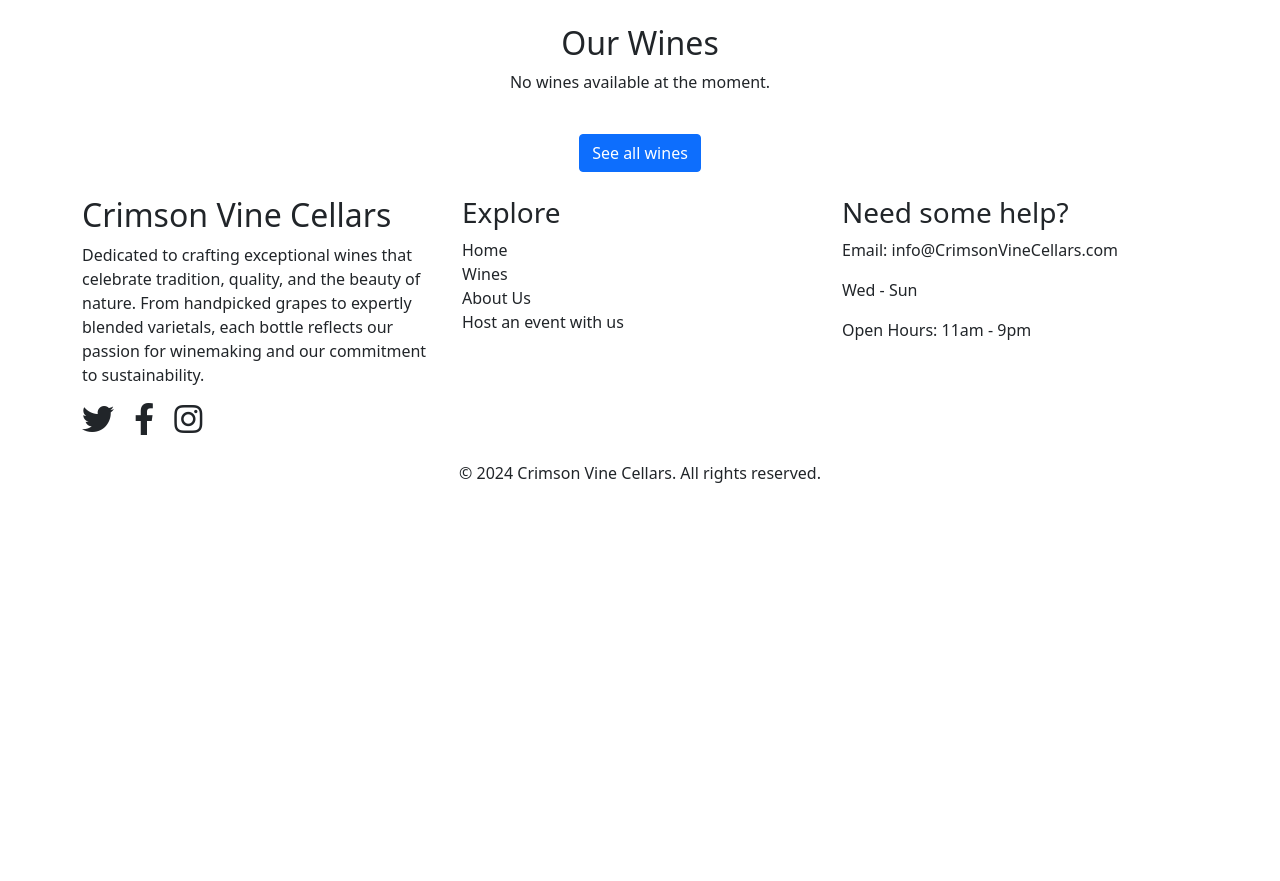
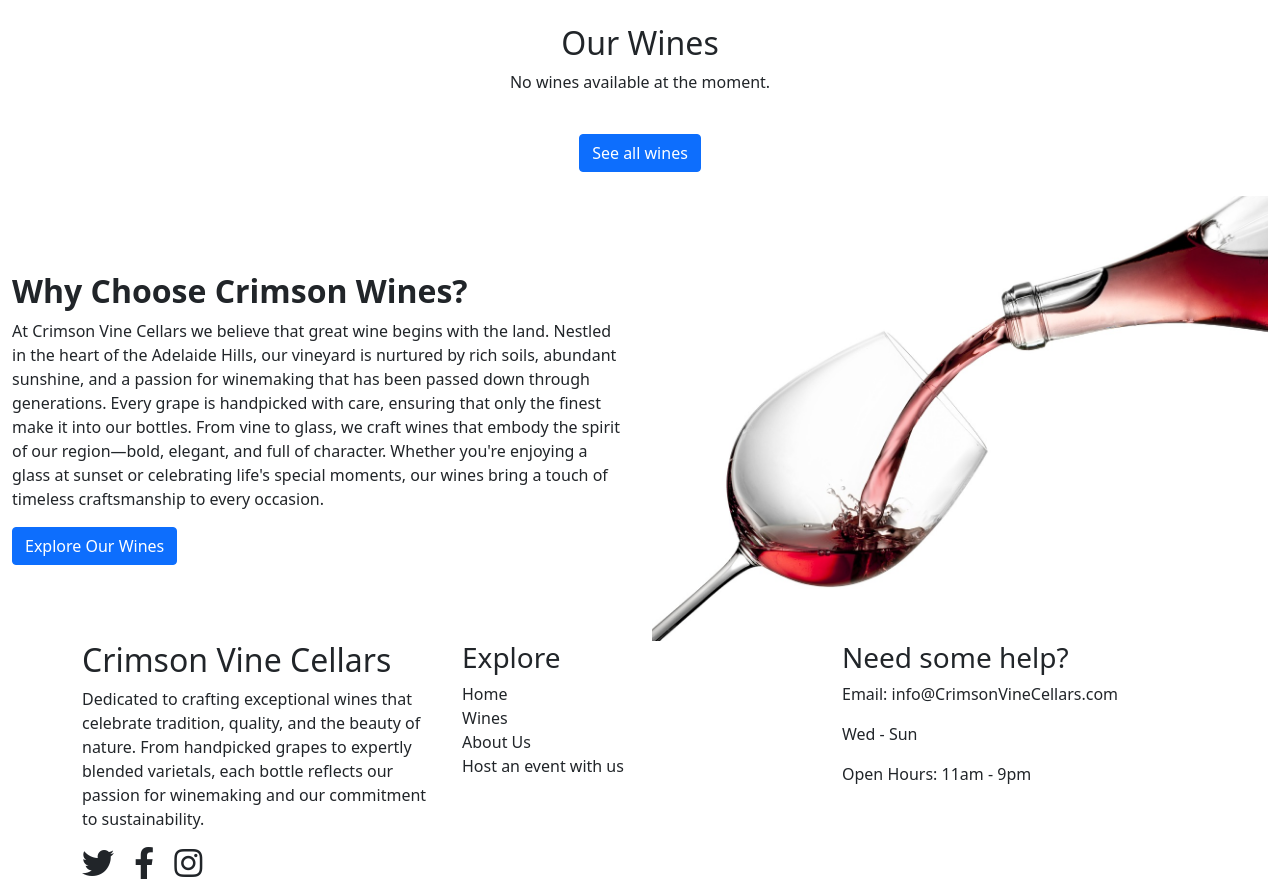
Before and after one commit to jordie-13/Crimson_Vine_Cellars, a Django app: page / in a window 1280 px wide. Shown: the part 56-937 px from the top of the page. Before the commit the page ends 539 px from the top, so only its background shows below. Run offline with Django 5.2, Linux system fonts and the light colour scheme; some libraries are stand-ins or nearby versions.

Commit message:
Add text and image section to index template

```diff
--- a/home/templates/home/index.html
+++ b/home/templates/home/index.html
@@ -74,4 +74,32 @@
         </div>
     </div>
 
+    <!-- Why choose us section  -->
+    <div class="container-fluid wine-banner">
+        <div class="row align-items-center flex-column flex-md-row">
+            <!-- Text Section -->
+            <div class="col-md-6 text-center text-md-start">
+                <div class="banner-text-box wine-text">
+                    <h2><strong>Why Choose Crimson Wines?</strong></h2>
+                    <p>At Crimson Vine Cellars we believe that great wine begins with the land.
+                        Nestled in the heart of the Adelaide Hills, our vineyard is nurtured by rich soils, abundant sunshine,
+                        and a passion for winemaking that has been passed down through generations.
+                        Every grape is handpicked with care, ensuring that only the finest make it into our bottles.
+                        From vine to glass, we craft wines that embody the spirit of our region—bold, elegant, and full of character.
+                        Whether you're enjoying a glass at sunset or celebrating life's special moments, our wines bring a touch
+                        of timeless craftsmanship to every occasion.
+                    </p>
+                    <a href="{{ home }}" class="btn btn-primary">Explore Our Wines</a>
+                </div>
+            </div>
+
+            <!-- Image Section -->
+            <div class="col-md-6 text-center mt-3 mt-md-0">
+                <picture>
+                    <img src="{% static 'images/wine-being-poured.jpg' %}" alt="Crimson Wines Vineyard" class="banner-image img-fluid">
+                </picture>
+            </div>
+        </div>
+    </div>
+
 {% endblock %}
```
Also changed, not shown: static/images/wine-being-poured.jpg (added).
